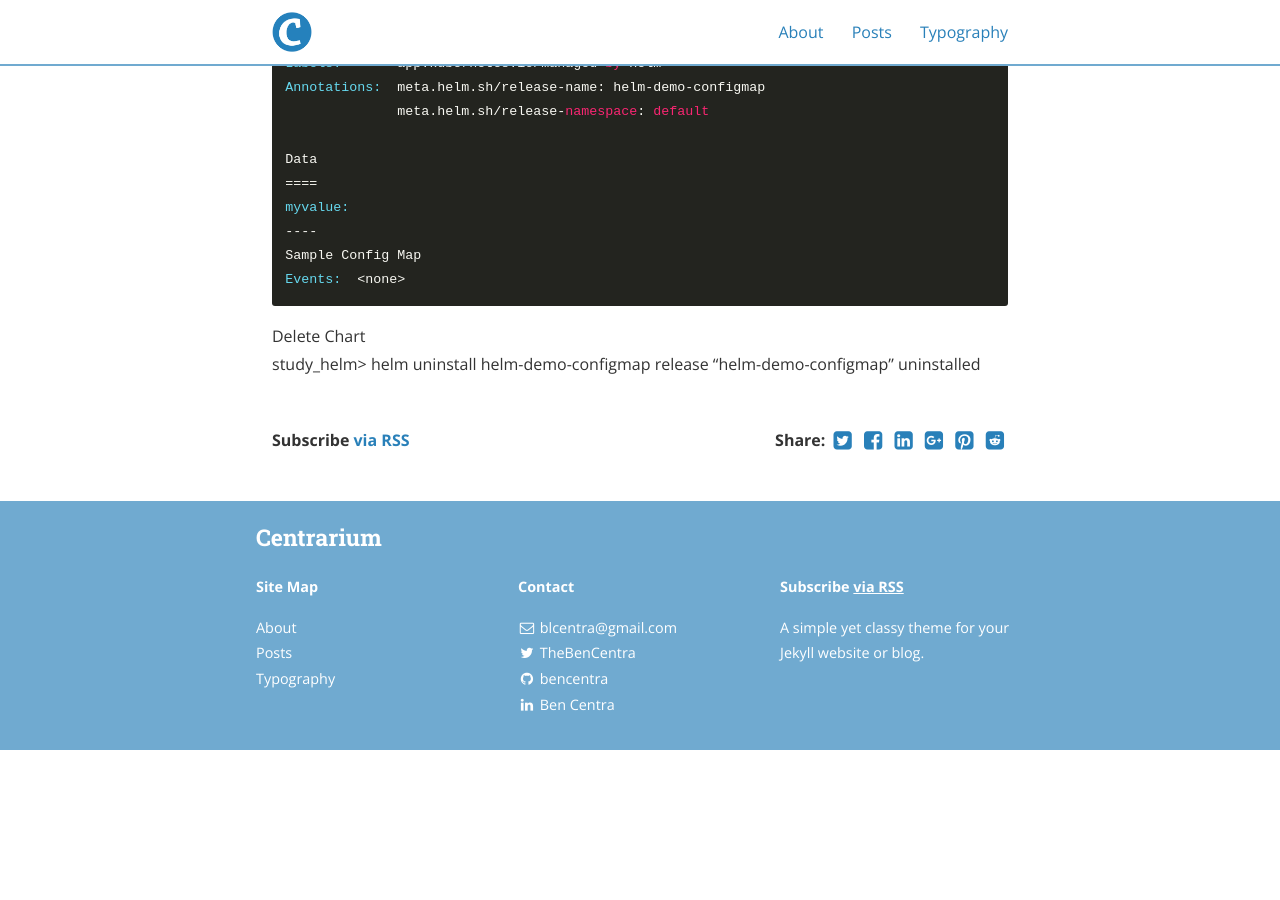
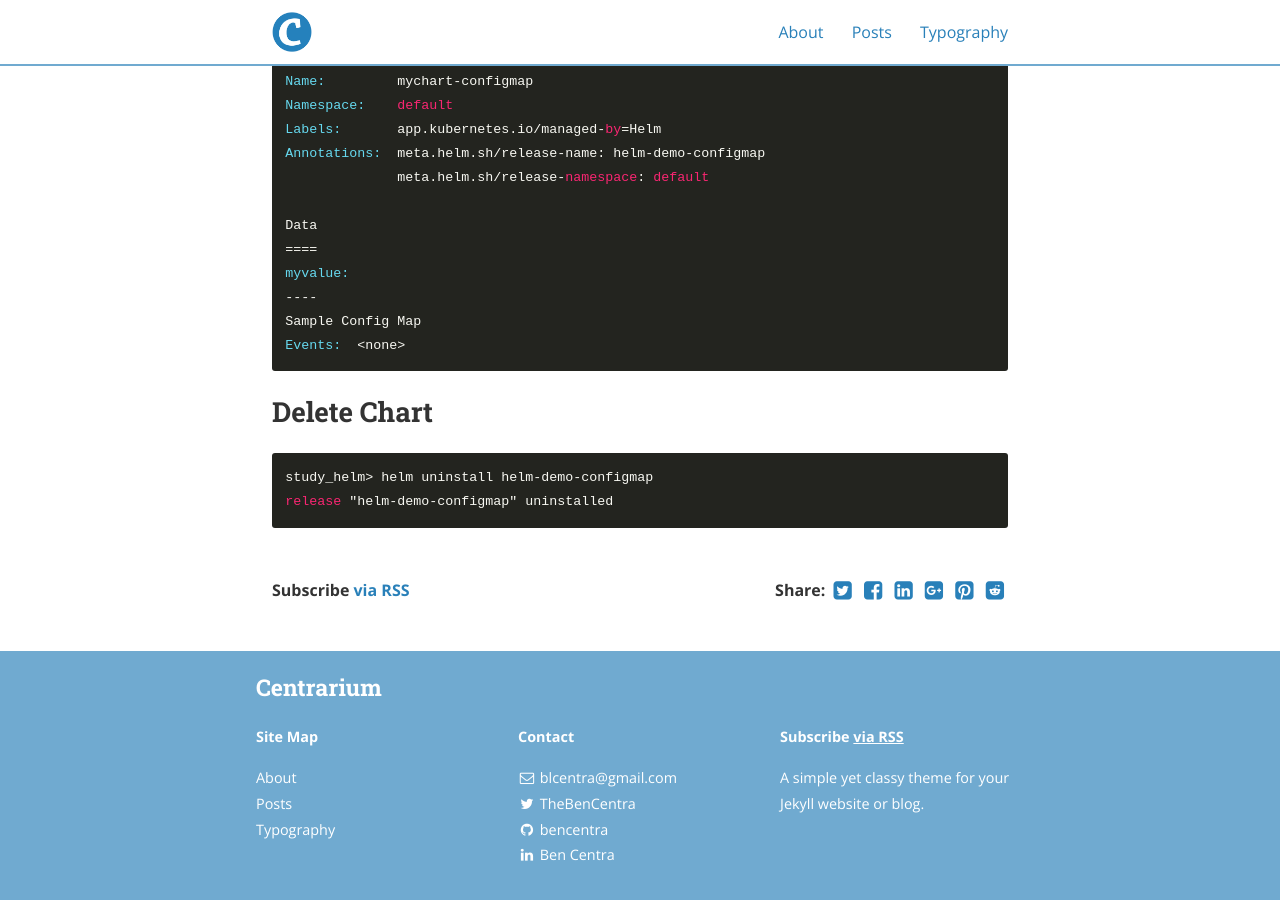
Before and after one commit to rhsoddld/rhsoddld.github.io, a Jekyll site: the page built from _posts/2021-05-13-k8s_6.md, in a window 1280 px wide and 900 px high, scrolled down 2147 px. Built offline with Jekyll 4.4.1, drawn with Linux system fonts in a browser that asks for light colours; nearby versions of some CDN libraries; before the commit the page ends 2897 px from its top, so only the background shows below that.

Commit message:
2021/05/13 Helm Install

```diff
--- a/_posts/2021-05-13-k8s_6.md
+++ b/_posts/2021-05-13-k8s_6.md
@@ -53,7 +56,6 @@ Create configmap.yaml (at templates directory)
     name: mychart-configmap
     data:
     myvalue: "Sample Config Map"
-
 
     study_helm> helm install helm-demo-configmap .\mychart\
 	NAME: helm-demo-configmap
@@ -87,6 +89,6 @@ Create configmap.yaml (at templates directory)
 	Events:  <none>
 
 
-Delete Chart
+## Delete Chart
     study_helm> helm uninstall helm-demo-configmap
     release "helm-demo-configmap" uninstalled
```
Also changed, not shown: other parts of _posts/2021-05-13-k8s_6.md (+3 -0 lines).
